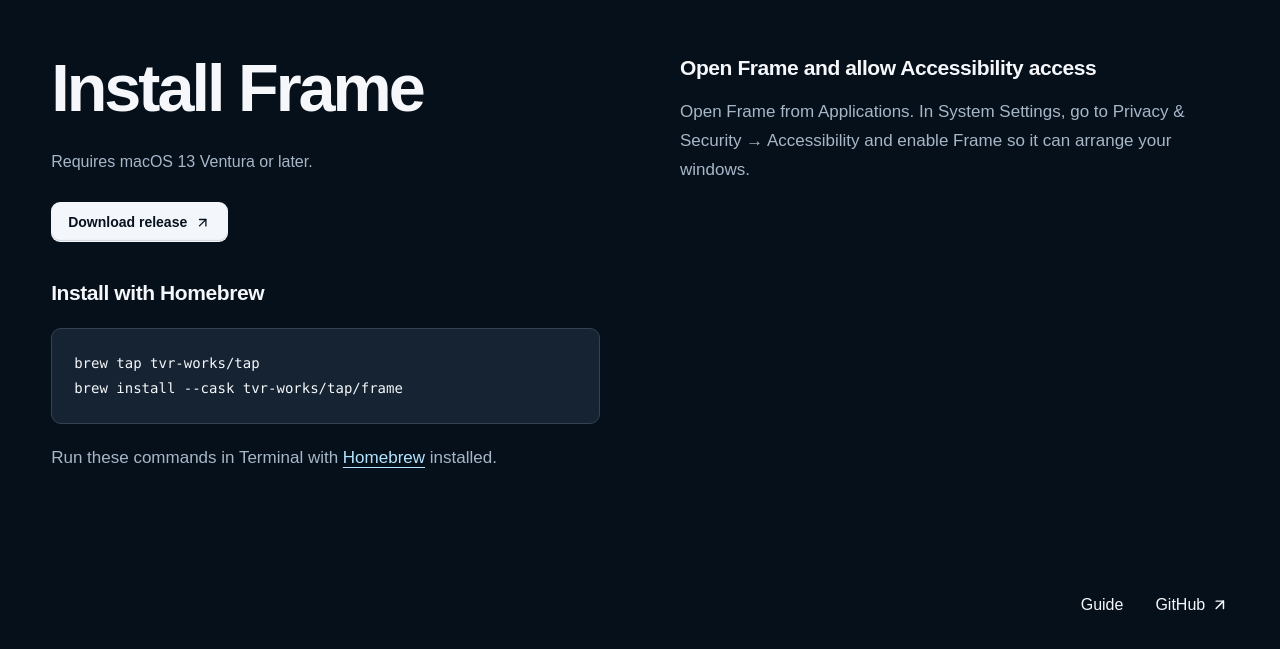
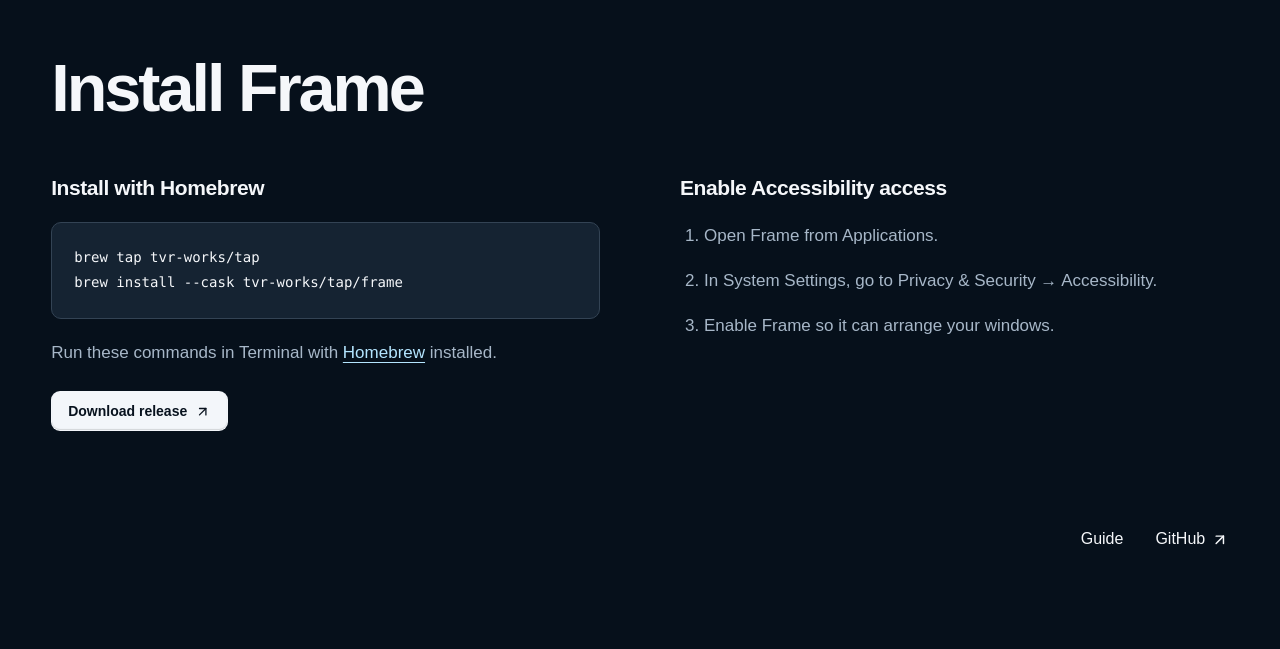
Before and after one commit to tvr-works/frame-site, a React (Vite) app: page / in a window 1280 px wide. Shown: the part 4041-4690 px from the top of the page. After the commit the page ends 4648 px from the top, so only its background shows below. Built offline with nearby package versions, Linux system fonts and the light colour scheme; a web font is replaced by a local one.

Commit message:
Align installation columns below the shared title

```diff
--- a/src/components/install.tsx
+++ b/src/components/install.tsx
@@ -15,28 +15,28 @@ export function InstallCommand() {
 export function InstallSection() {
   return (
     <section id="install" className="install-section" aria-labelledby="install-title" tabIndex={-1}>
-      <div>
-        <h2 id="install-title" className="explanation-title">
-          Install Frame
-        </h2>
-        <p className="install-requirement">Requires macOS 13 Ventura or later.</p>
-        <a className={buttonVariants()} href={releaseUrl}>
-          Download release <ArrowUpRight aria-hidden="true" />
-        </a>
-        <div className="install-details install-homebrew">
+      <h2 id="install-title" className="explanation-title">
+        Install Frame
+      </h2>
+      <div className="install-columns">
+        <div className="install-details">
           <h3>Install with Homebrew</h3>
           <InstallCommand />
           <p>
             Run these commands in Terminal with <a href="https://brew.sh/">Homebrew</a> installed.
           </p>
+          <a className={buttonVariants()} href={releaseUrl}>
+            Download release <ArrowUpRight aria-hidden="true" />
+          </a>
         </div>
-      </div>
-      <div className="install-details">
-        <h3>Open Frame and allow Accessibility access</h3>
-        <p>
-          Open Frame from Applications. In System Settings, go to Privacy &amp; Security →
-          Accessibility and enable Frame so it can arrange your windows.
-        </p>
+        <div className="install-details">
+          <h3>Enable Accessibility access</h3>
+          <ol className="install-steps">
+            <li>Open Frame from Applications.</li>
+            <li>In System Settings, go to Privacy &amp; Security → Accessibility.</li>
+            <li>Enable Frame so it can arrange your windows.</li>
+          </ol>
+        </div>
       </div>
     </section>
   );
--- a/src/styles.css
+++ b/src/styles.css
@@ -1258,17 +1258,14 @@ html {
 .install-section {
   max-width: 1200px;
   margin: 200px auto 0;
+  scroll-margin-top: 48px;
+}
+.install-columns {
+  margin-top: 48px;
   display: grid;
   grid-template-columns: minmax(0, 1fr) minmax(0, 1fr);
   gap: 80px;
   align-items: start;
-  scroll-margin-top: 48px;
-}
-.install-requirement {
-  margin: 24px 0 28px;
-  color: var(--muted);
-  font-size: 16px;
-  line-height: 1.6;
 }
 .install-details h3 {
   margin: 0 0 16px;
@@ -1277,14 +1274,22 @@ html {
   font-weight: 550;
   letter-spacing: -0.02em;
 }
-.install-homebrew {
-  margin-top: 36px;
-}
 .install-details p {
   margin: 16px 0 24px;
   color: var(--muted);
   font-size: 17px;
   line-height: 1.7;
+}
+.install-steps {
+  margin: 20px 0 0;
+  padding-left: 24px;
+  list-style: decimal;
+  color: var(--muted);
+  font-size: 17px;
+  line-height: 1.7;
+}
+.install-steps li + li {
+  margin-top: 16px;
 }
 .install-command {
   margin: 20px 0;
@@ -1460,7 +1465,7 @@ html {
   color: var(--accent);
 }
 @media (max-width: 1000px) {
-  .install-section {
+  .install-columns {
     gap: 40px;
   }
   .guide-layout {
@@ -1471,9 +1476,12 @@ html {
 @media (max-width: 760px) {
   .install-section {
     margin-top: 120px;
+    scroll-margin-top: 28px;
+  }
+  .install-columns {
+    margin-top: 32px;
     grid-template-columns: minmax(0, 1fr);
     gap: 40px;
-    scroll-margin-top: 28px;
   }
   .install-command {
     padding: 16px;
```
Also changed, not shown: 1 other file (tests, documents, lock files or other folders).
